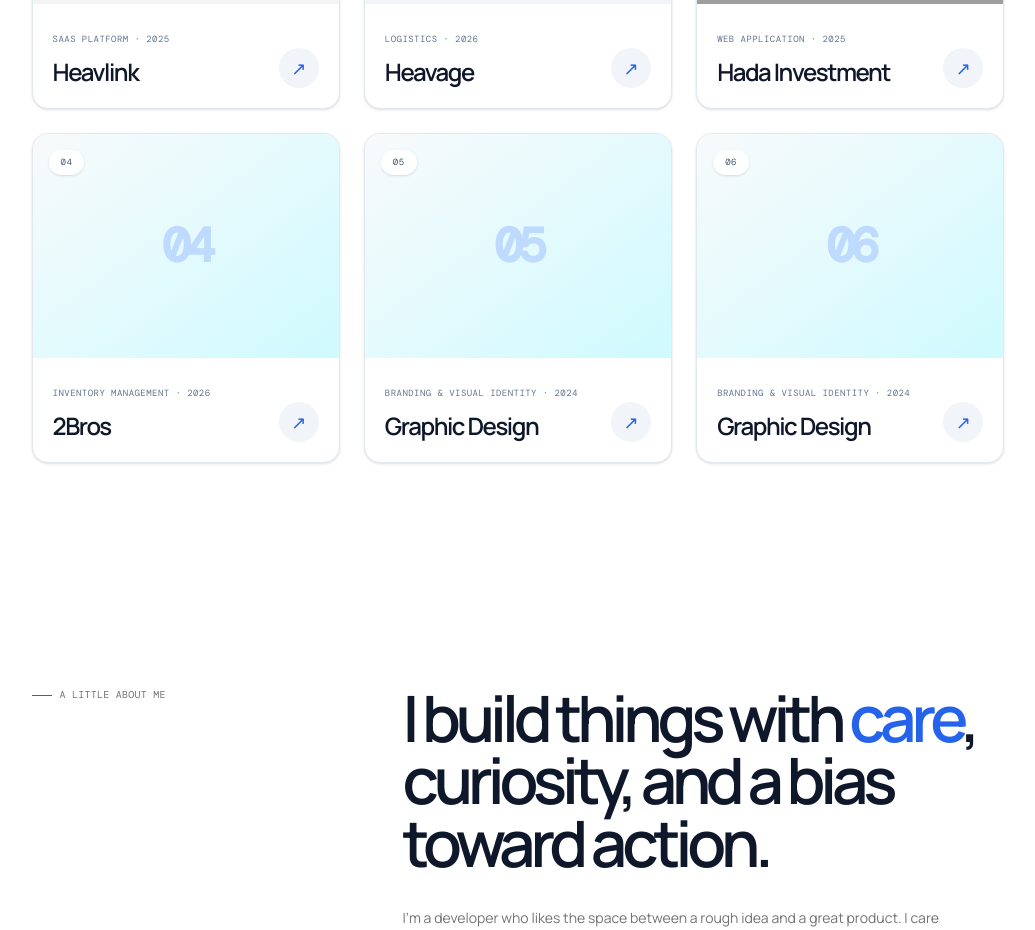
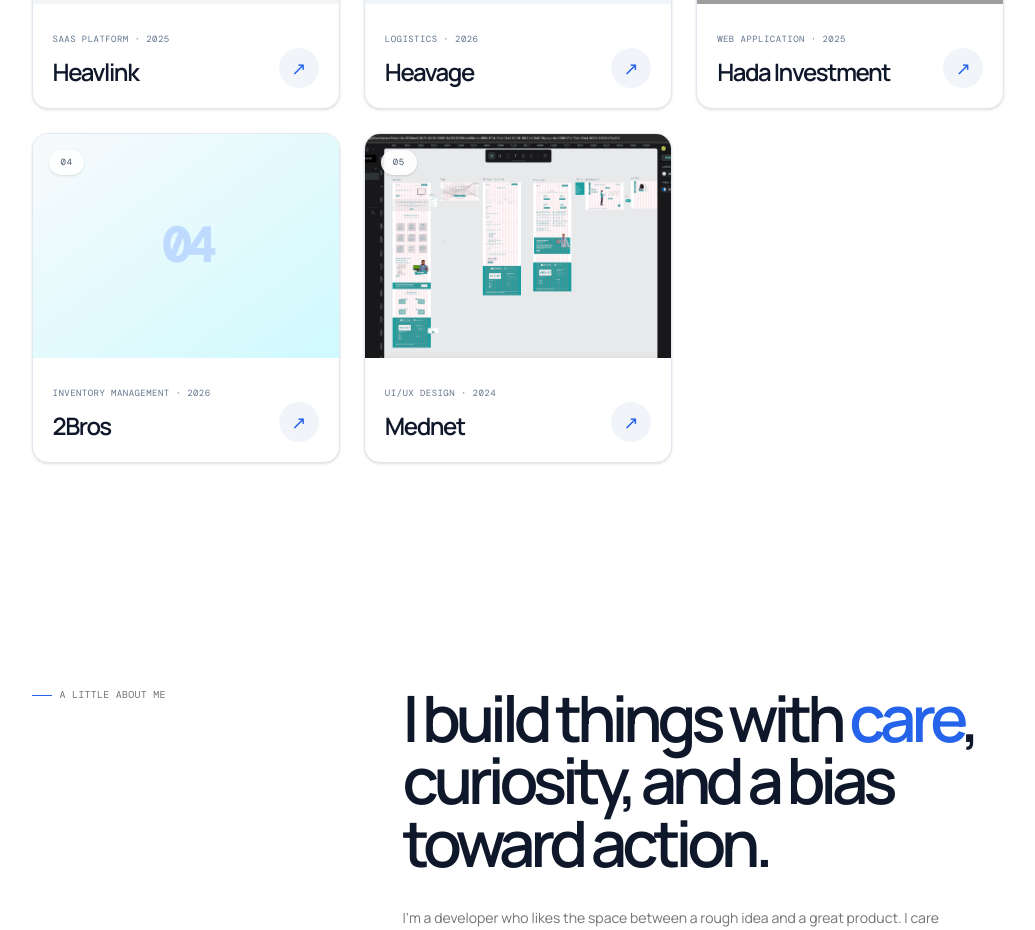
Before and after one commit to ByteMeLol/nelson-portfolio, a React (Vite) app: page / in a window 1280 px wide. Shown: the part 3040-3970 px from the top of the page, without its empty margins (122-1157 px from the left). Built offline with nearby package versions, Linux system fonts and the light colour scheme; grey boxes are pictures that could not be loaded.

Commit message:
the last

```diff
--- a/src/App.jsx
+++ b/src/App.jsx
@@ -3,6 +3,7 @@ import logo from './assets/icon.svg'
 import hada from './assets/hada.png'
 import heavlink from './assets/heavlink.png'
 import heavage from './assets/heavage.png'
+import design from './assets/design.png'
 import me from './assets/me.webp'
 import { FaGithub, FaLinkedinIn } from 'react-icons/fa'
 
@@ -18,8 +19,8 @@ const projects = [
   ['Heavage', 'Logistics · 2026', 'bg-ink text-white', heavage, 'https://transport.hevage.co.tz'],
   ['Hada Investment', 'Web application · 2025', 'bg-sky/30', hada, 'https://hadainvestment.co.tz'],
   ['2Bros', 'Inventory management · 2026', 'bg-ink text-white', null, null],
-  ['Graphic Design', 'Branding & visual identity · 2024', 'bg-brand', null, null],
-  ['Graphic Design', 'Branding & visual identity · 2024', 'bg-brand', null, null],
+  ['Mednet', 'UI/UX Design · 2024', 'bg-brand', design, null],
+
 ]
 
 const experience = [
```
Also changed, not shown: src/assets/design.png (added).
